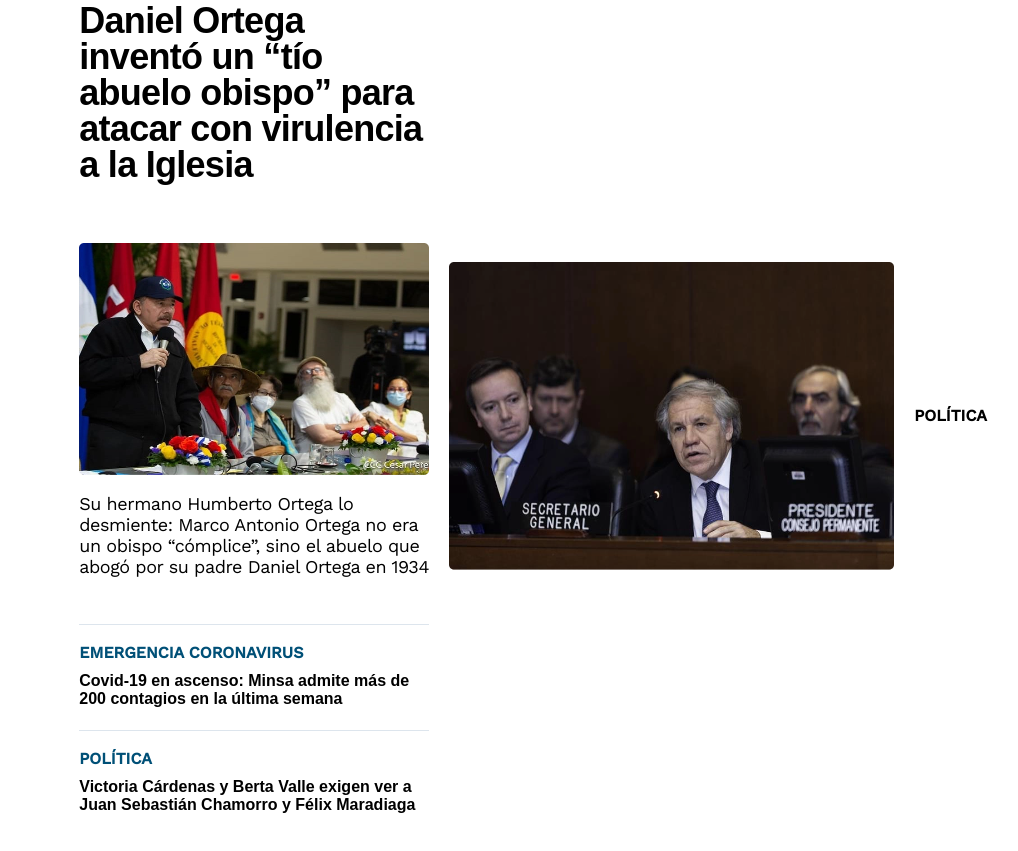
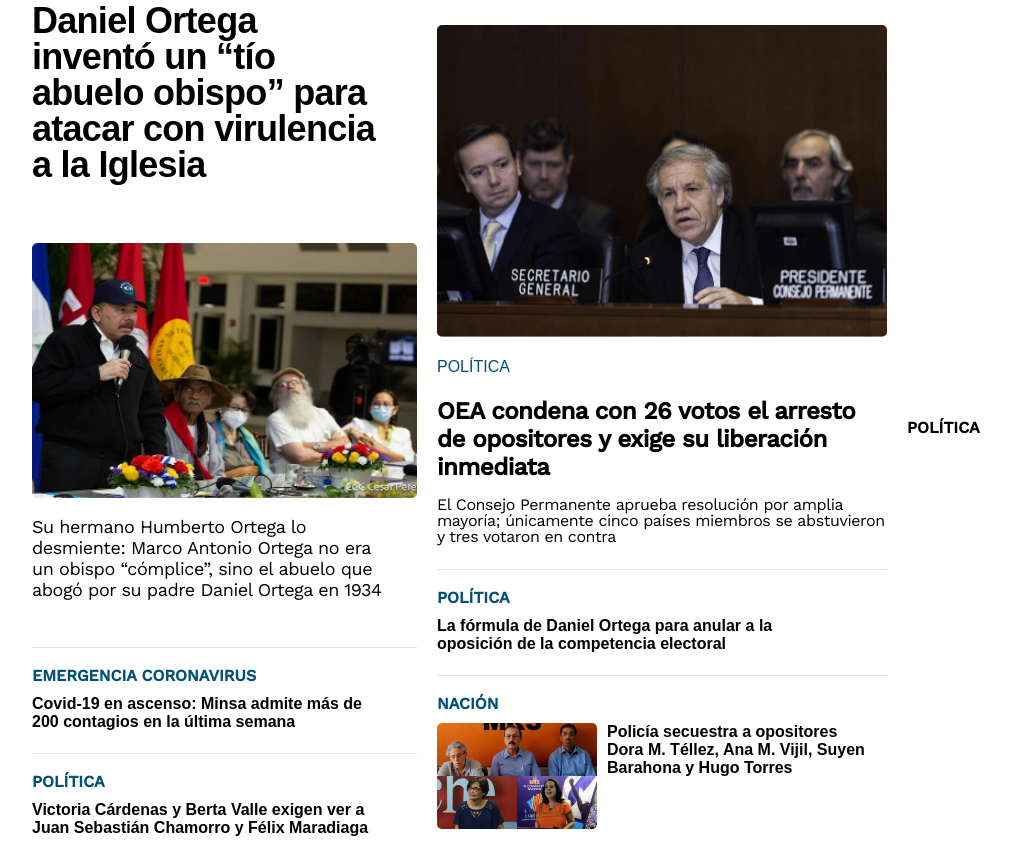
Before and after one commit to GabytaDev/Maquetado-Start-7, a website: page index.html in a window 1280 px wide. Shown: the part 268-1119 px from the top of the page, without its empty margins (58-1076 px from the left). Before the commit the page ends 1096 px from the top, so only its background shows below. Drawn offline with nearby package versions, Linux system fonts and the light colour scheme; a small style sheet from the web is missing.

Commit message:
add content secondary column

```diff
--- a/index.html
+++ b/index.html
@@ -58,6 +58,7 @@
         <section class="section-contents">
             <!-- contenedor noticias -->
             <article class="colum-article">
+                <!-- first column -->
                 <p class="title-news">Daniel Ortega inventó un “tío abuelo obispo” para atacar con virulencia a la Iglesia</p>
                 <img src="/images/Ortega-habla-de-obispos.png" alt="">
                 <p class="text-news">Su hermano Humberto Ortega lo desmiente: Marco Antonio Ortega no era un obispo “cómplice”, sino el abuelo que abogó por su padre Daniel Ortega en 1934</p>
@@ -69,7 +70,20 @@
                 <p class="text-news-bold">Victoria Cárdenas y Berta Valle exigen ver a Juan Sebastián Chamorro y Félix Maradiaga</p>
             </article>
             <article class="colum-article">
+                <!-- secondary column -->
                 <img src="/images/462C5C5E-A204-4461-A002-A80B989F87C7.png" alt="">
+                <h4 class="small-title-central">POLÍTICA</h4>
+                <p class="title-medium">OEA condena con 26 votos el arresto de opositores y exige su liberación inmediata</p>
+                <p class="text-small-news">El Consejo Permanente aprueba resolución por amplia mayoría; únicamente cinco países miembros se abstuvieron y tres votaron en contra</p>
+                <hr class="line">
+                <h4 class="small-title">POLÍTICA</h4>
+                <p class="text-news-bold">La fórmula de Daniel Ortega para anular a la oposición de la competencia electoral</p>
+                <hr class="line">
+                <h4 class="small-title">NACIÓN</h4>
+                <div class="content-photo-news">
+                    <img src="/images/FotoJet-1.png" alt="">
+                    <p class="text-news-bold text-space-inner">Policía secuestra a opositores Dora M. Téllez, Ana M. Vijil, Suyen Barahona y Hugo Torres</p>
+                </div>
             </article>
             <article class="colum-article">
                 <h4>POLÍTICA</h4>
--- a/style.scss
+++ b/style.scss
@@ -193,6 +193,32 @@
            width: 350px;
            margin:0px 0 14px 0;
        }
+       .small-title-central{
+           @include textSize($fontSize:$text-size-small);
+           color: $text-accent-color;
+           @include fontBold;
+           font-weight: lighter;
+       }
+       .title-medium{
+        font-size: $text-size-medium-bold;
+        font-weight: bold;
+        letter-spacing: -0.48px;
+        margin: 0;
+        }
+        .text-small-news{
+        font-size: $text-secondary-size;
+        letter-spacing: -0.4px;
+        line-height: 1;
+        }
+        .content-photo-news{
+            display: flex;
+            justify-content: space-around;
+            .text-space-inner{
+                width: 270px;
+                margin: 0 10px 0 10px;
+            }
+        }
+
     }
 
 }
```
Also changed, not shown: images/FotoJet-1.png (added), style.css, 1 other file.
